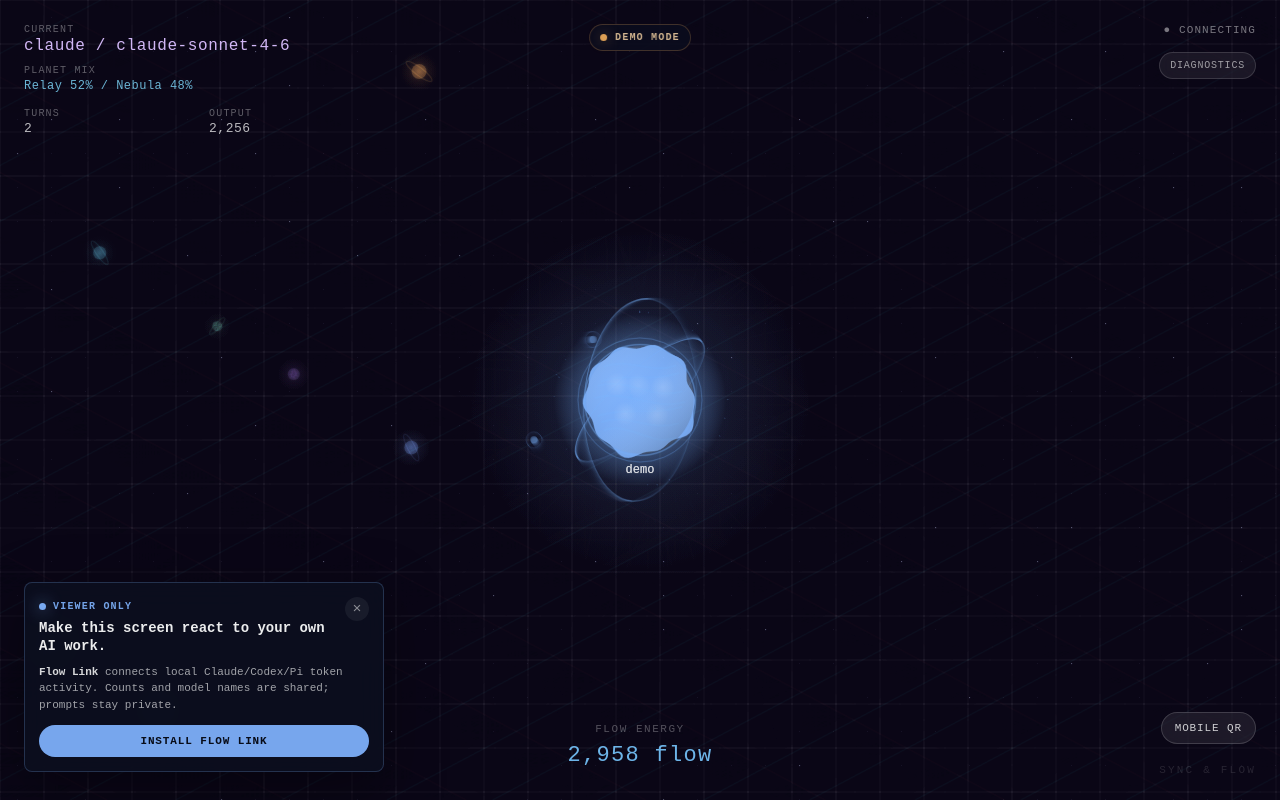
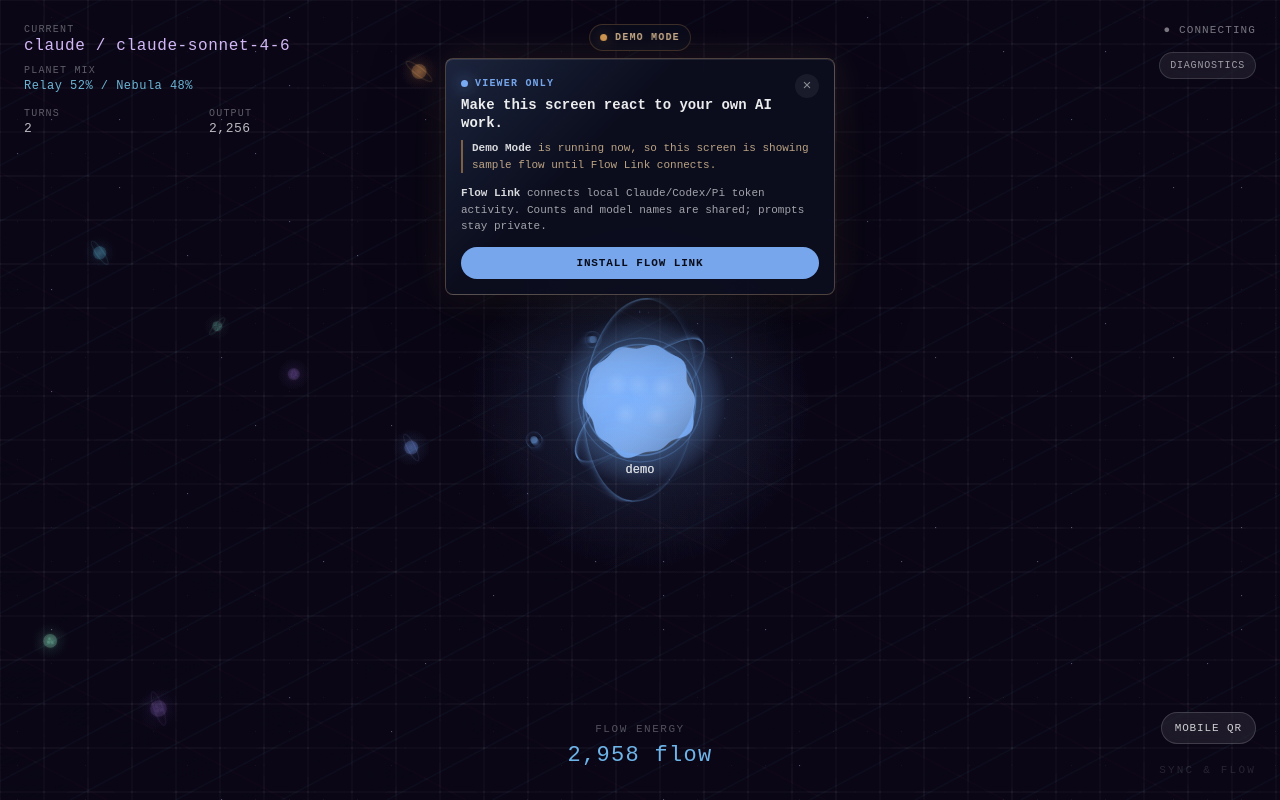
Before and after one commit to SeongYongLee/sync-and-flow, a website built with Vite: page index.html in a window 1280 px wide. Built offline with nearby package versions, Linux system fonts and the light colour scheme; no server answers; files whose address does not match are found by name.

Commit message:
feat(web): highlight viewer demo prompt

```diff
--- a/index.html
+++ b/index.html
@@ -277,19 +277,43 @@
 
       #flow-link-card {
         position: fixed;
-        left: 24px;
-        bottom: 28px;
+        top: 58px;
+        left: 50%;
+        transform: translateX(-50%);
         z-index: 12;
-        width: min(360px, calc(100vw - 48px));
-        padding: 14px;
-        border: 1px solid rgba(128, 180, 255, 0.22);
+        width: min(390px, calc(100vw - 48px));
+        padding: 15px;
+        border: 1px solid rgba(128, 180, 255, 0.34);
         border-radius: 8px;
-        background: rgba(12, 15, 31, 0.9);
-        box-shadow: 0 18px 60px rgba(0, 0, 0, 0.34);
+        background:
+          linear-gradient(135deg, rgba(128, 180, 255, 0.14), rgba(12, 15, 31, 0) 38%),
+          rgba(12, 15, 31, 0.92);
+        box-shadow:
+          0 18px 70px rgba(0, 0, 0, 0.46),
+          0 0 34px rgba(128, 180, 255, 0.12),
+          inset 0 1px 0 rgba(255, 255, 255, 0.08);
         backdrop-filter: blur(16px);
+        animation: viewer-card-pulse 3.8s ease-in-out infinite;
       }
 
       #flow-link-card[hidden], #flow-link-modal[hidden] { display: none; }
+
+      @keyframes viewer-card-pulse {
+        0%, 100% {
+          border-color: rgba(128, 180, 255, 0.28);
+          box-shadow:
+            0 18px 70px rgba(0, 0, 0, 0.46),
+            0 0 28px rgba(128, 180, 255, 0.10),
+            inset 0 1px 0 rgba(255, 255, 255, 0.08);
+        }
+        50% {
+          border-color: rgba(255, 184, 96, 0.32);
+          box-shadow:
+            0 18px 76px rgba(0, 0, 0, 0.5),
+            0 0 42px rgba(255, 184, 96, 0.13),
+            inset 0 1px 0 rgba(255, 255, 255, 0.1);
+        }
+      }
 
       #flow-link-card header {
         display: flex;
@@ -331,6 +355,13 @@
         font-size: 11px;
         line-height: 1.5;
         color: rgba(255, 255, 255, 0.62);
+      }
+
+      #flow-link-card .demo-note {
+        margin-bottom: 12px;
+        border-left: 2px solid rgba(255, 184, 96, 0.45);
+        padding-left: 9px;
+        color: rgba(255, 220, 170, 0.72);
       }
 
       #flow-link-card strong {
@@ -754,6 +785,7 @@
           bottom: auto;
           left: 12px;
           right: 12px;
+          transform: none;
           width: auto;
           max-height: calc(100dvh - 220px - env(safe-area-inset-top) - env(safe-area-inset-bottom));
           overflow: auto;
@@ -904,6 +936,7 @@
         </div>
         <button id="flow-link-dismiss" type="button" aria-label="Hide Flow Link prompt">×</button>
       </header>
+      <p id="flow-link-demo-note" class="demo-note"><strong>Demo Mode</strong> is running now, so this screen is showing sample flow until Flow Link connects.</p>
       <p><strong>Flow Link</strong> connects local Claude/Codex/Pi token activity. Counts and model names are shared; prompts stay private.</p>
       <button id="flow-link-install" class="primary-action" type="button">Install Flow Link</button>
     </section>
--- a/src/web/main.ts
+++ b/src/web/main.ts
@@ -128,7 +128,10 @@ function primaryRenderCoreId(): string {
 }
 
 function updateDemoBadge(): void {
-  demoBadge.hidden = !isDemoFlowVisible();
+  const visible = isDemoFlowVisible();
+  demoBadge.hidden = !visible;
+  const demoNote = document.getElementById("flow-link-demo-note");
+  if (demoNote) demoNote.hidden = !visible;
 }
 
 function isDemoFlowVisible(): boolean {
@@ -205,6 +208,7 @@ function startLocalBridgeMode(identity: PeerMeta): void {
   layoutCores();
   demoBadge.hidden = true;
   document.getElementById("flow-link-card")?.setAttribute("hidden", "");
+  document.getElementById("flow-link-modal")?.setAttribute("hidden", "");
   if (localStreamStarted) return;
   localStreamStarted = true;
   connectStream({
```
